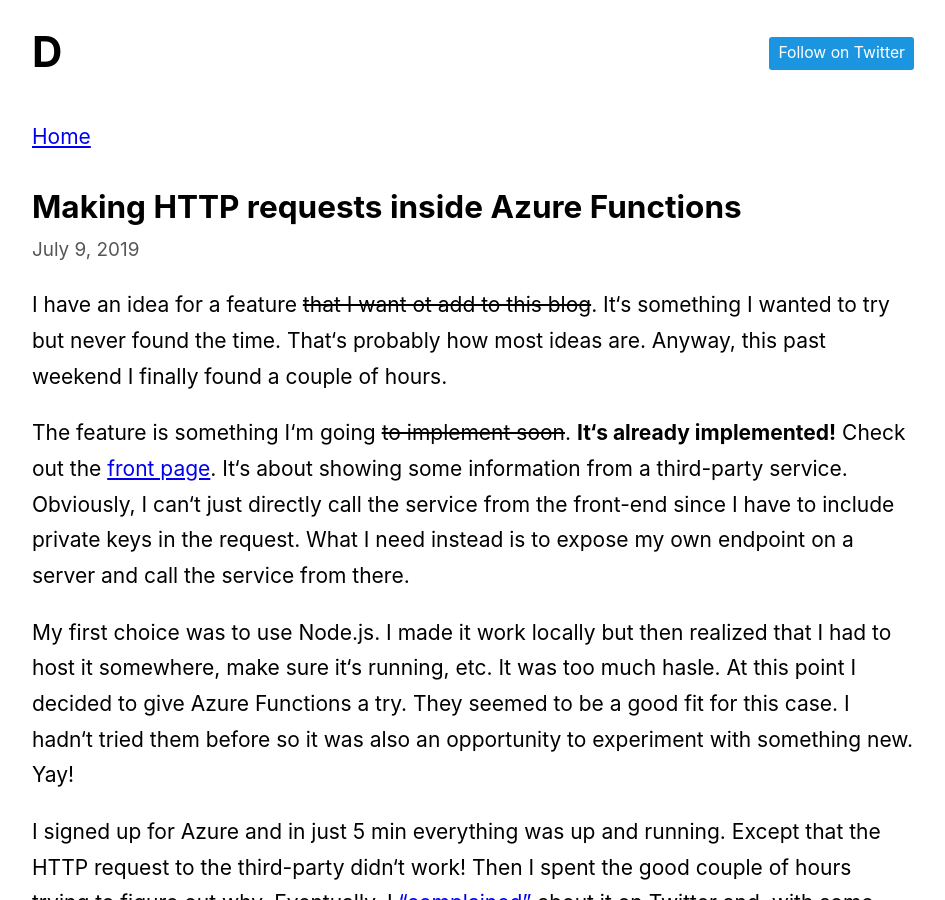
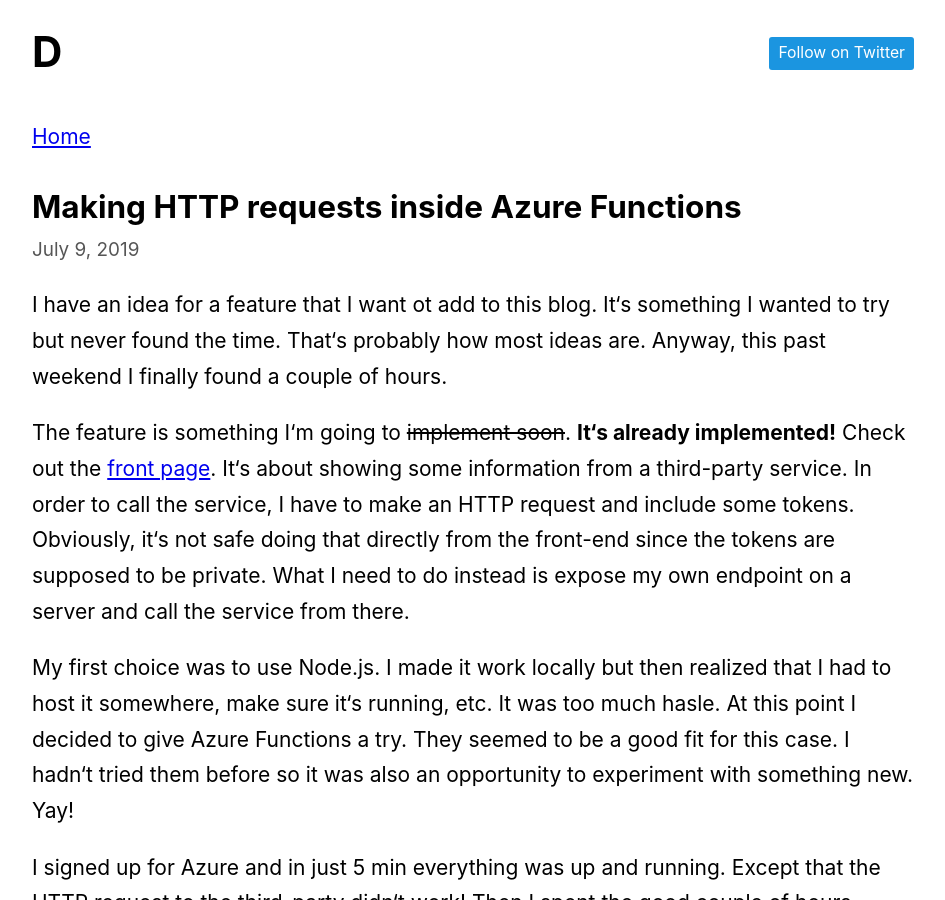
Before and after one commit to dzhavat/dzhavat.github.io, a Jekyll site: the page built from _posts/2019-07-09-making-http-requests-inside-azure-functions.md, in a window 1280 px wide and 900 px high. Shown: the whole window, without its empty margins (167-1112 px from the left). Built offline with Jekyll 4.4.1, drawn with Linux system fonts in a browser that asks for light colours.

Commit message:
Update 2019-07-09-making-http-requests-inside-azure-functions.md

```diff
--- a/_posts/2019-07-09-making-http-requests-inside-azure-functions.md
+++ b/_posts/2019-07-09-making-http-requests-inside-azure-functions.md
@@ -3,9 +3,9 @@
 title: "Making HTTP requests inside Azure Functions"
 ---
 
-I have an idea for a feature ~~that I want ot add to this blog~~. It‘s something I wanted to try but never found the time. That‘s probably how most ideas are. Anyway, this past weekend I finally found a couple of hours.
+I have an idea for a feature that I want ot add to this blog. It‘s something I wanted to try but never found the time. That‘s probably how most ideas are. Anyway, this past weekend I finally found a couple of hours.
 
-The feature is something I‘m going ~~to implement soon~~. <strong>It‘s already implemented!</strong> Check out the [front page]({{ site.url }}). It‘s about showing some information from a third-party service. Obviously, I can‘t just directly call the service from the front-end since I have to include private keys in the request. What I need instead is to expose my own endpoint on a server and call the service from there.
+The feature is something I‘m going to ~~implement soon~~. <strong>It‘s already implemented!</strong> Check out the [front page]({{ site.url }}). It‘s about showing some information from a third-party service. In order to call the service, I have to make an HTTP request and include some tokens. Obviously, it‘s not safe doing that directly from the front-end since the tokens are supposed to be private. What I need to do instead is expose my own endpoint on a server and call the service from there.
 
 My first choice was to use Node.js. I made it work locally but then realized that I had to host it somewhere, make sure it‘s running, etc. It was too much hasle. At this point I decided to give Azure Functions a try. They seemed to be a good fit for this case. I hadn‘t tried them before so it was also an opportunity to experiment with something new. Yay!
 
```
